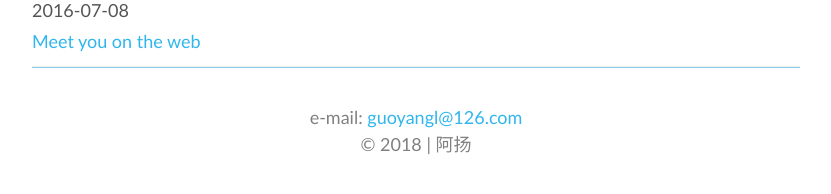
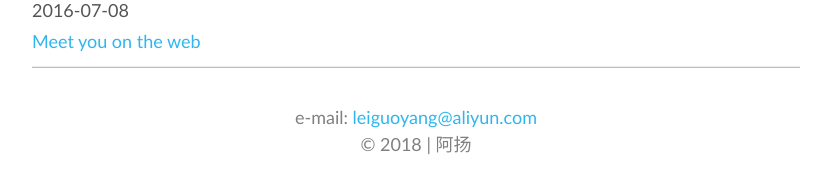
Before and after one commit to leiguoyang/leiguoyang.github.io, a Jekyll site: the page built from index.html, in a window 1280 px wide. Shown: the part 686-880 px from the top of the page, without its empty margins (224-1055 px from the left). Built offline with Jekyll 4.4.1, drawn with Linux system fonts in a browser that asks for light colours.

Commit message:
Use new email address

```diff
--- a/_includes/footer.html
+++ b/_includes/footer.html
@@ -1,4 +1,4 @@
 <div id="footer">
-  e-mail: <a href="mailto:guoyangl@126.com">guoyangl@126.com</a><br>
+  e-mail: <a href="mailto:leiguoyang@aliyun.com">leiguoyang@aliyun.com</a><br>
 &copy; 2018 | 阿扬
 </div>
```
